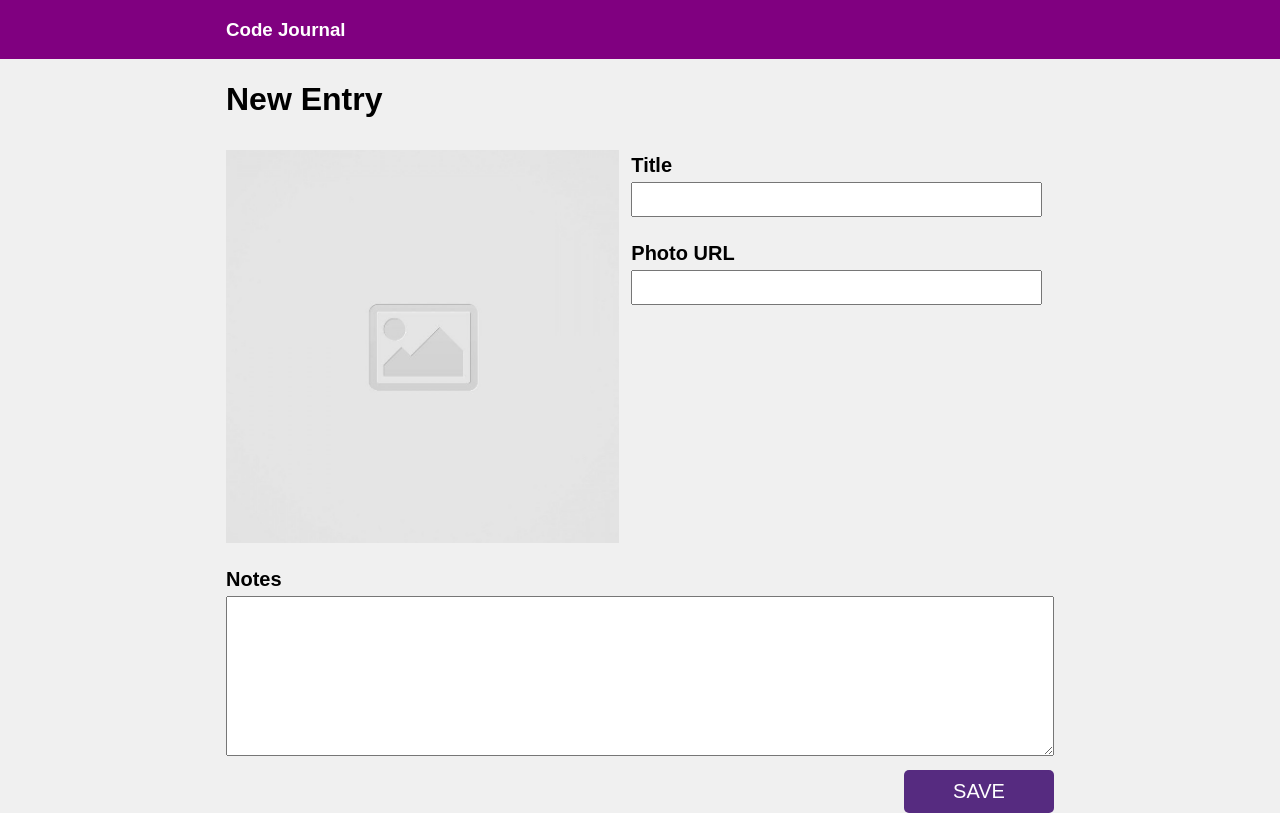
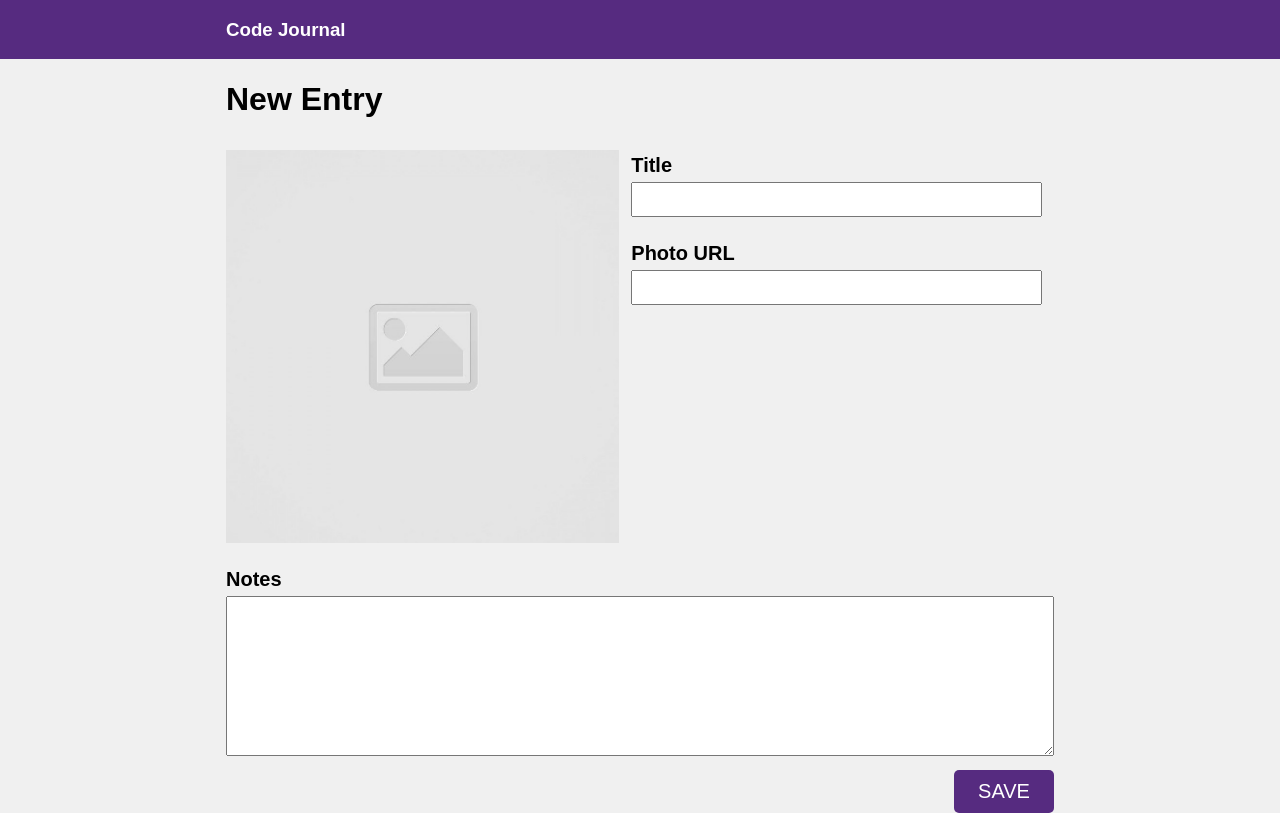
Before and after one commit to mikesayala/previous-code-journal, a website: page index.html in a window 1280 px wide. Drawn offline with Linux system fonts and the light colour scheme.

Commit message:
completed issue-1-create-an-entry

```diff
--- a/css/styles.css
+++ b/css/styles.css
@@ -2,7 +2,6 @@ img {
   width: 100%;
   max-height: 95%;
   margin: auto;
-  object-fit: fill;
 }
 
 body {
@@ -12,8 +11,7 @@ body {
 }
 
 .code-journal {
-  background-color: purple;
-  align-items: center;
+  background-color: #562b80;
   color: white;
 }
 
@@ -36,11 +34,11 @@ body {
 }
 
 button {
-  width: 150px;
+  width: 100px;
   padding: 10px 0;
+  background-color: #562b80;
   font-size: 20px;
   color: white;
-  background-color: #562b80;
   border-radius: 5px;
   border: none;
   text-transform: uppercase;
@@ -48,7 +46,7 @@ button {
 }
 
 .header {
-  background-color: purple;
+  background-color: #562b80;
 }
 
 .notes-input {
```
